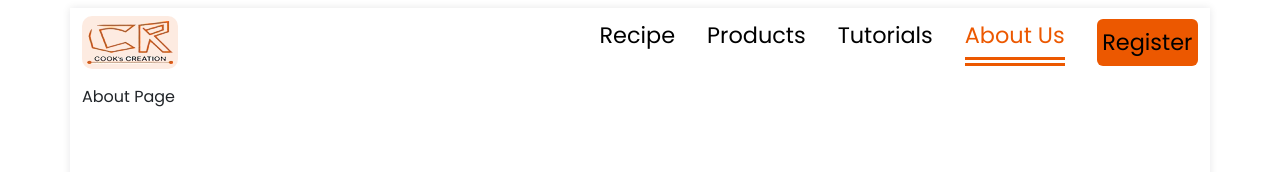
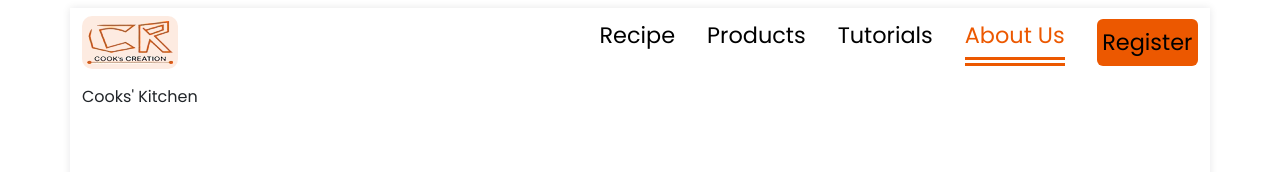
Before and after one commit to sang-4/recipe-app, a React (Create React App) app: page /about in a window 1280 px wide. Shown: the top 172 px of the page. Built offline with nearby package versions, Linux system fonts and the light colour scheme.

Commit message:
resolved conflicts

```diff
--- a/src/pages/About.js
+++ b/src/pages/About.js
@@ -1,7 +1,7 @@
 import React from "react";
 
 const About = () => {
-  return <div>About Page</div>;
+  return <div>Cooks' Kitchen</div>;
 };
 
 export default About;
```
